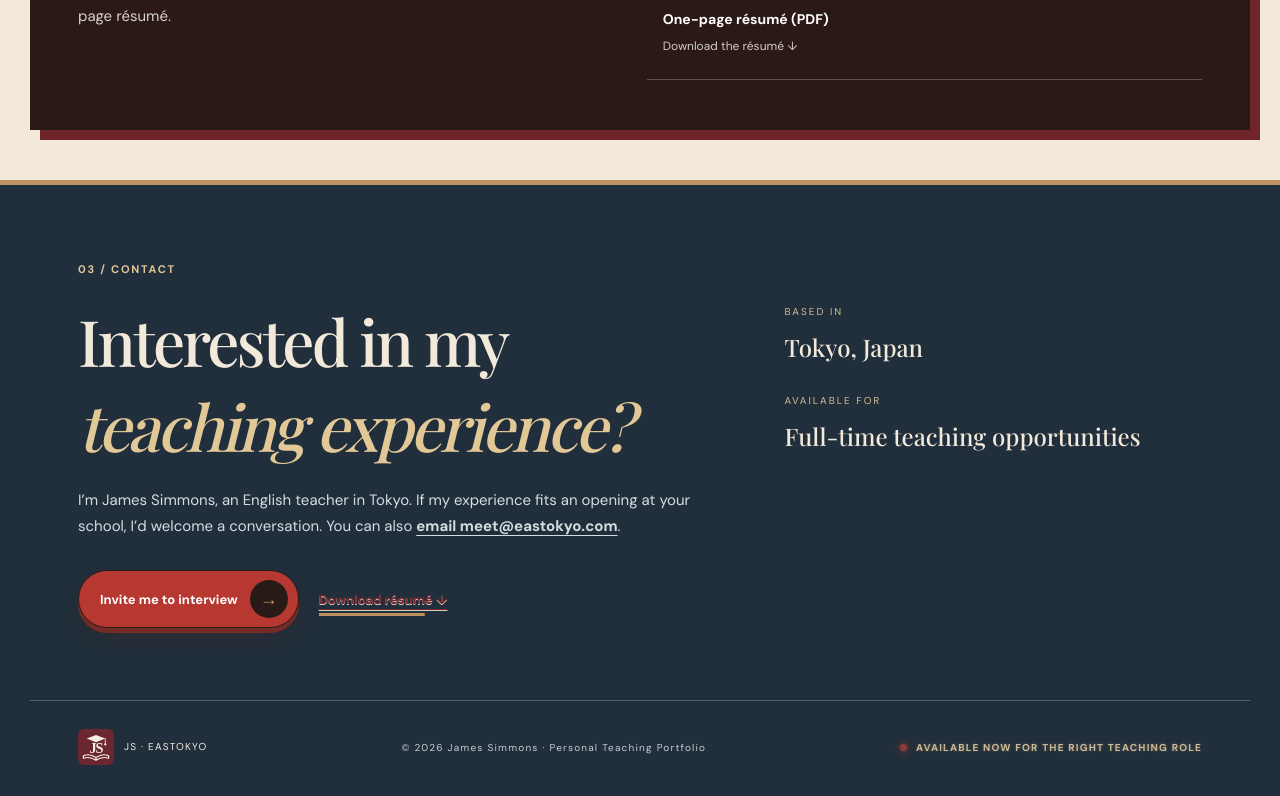
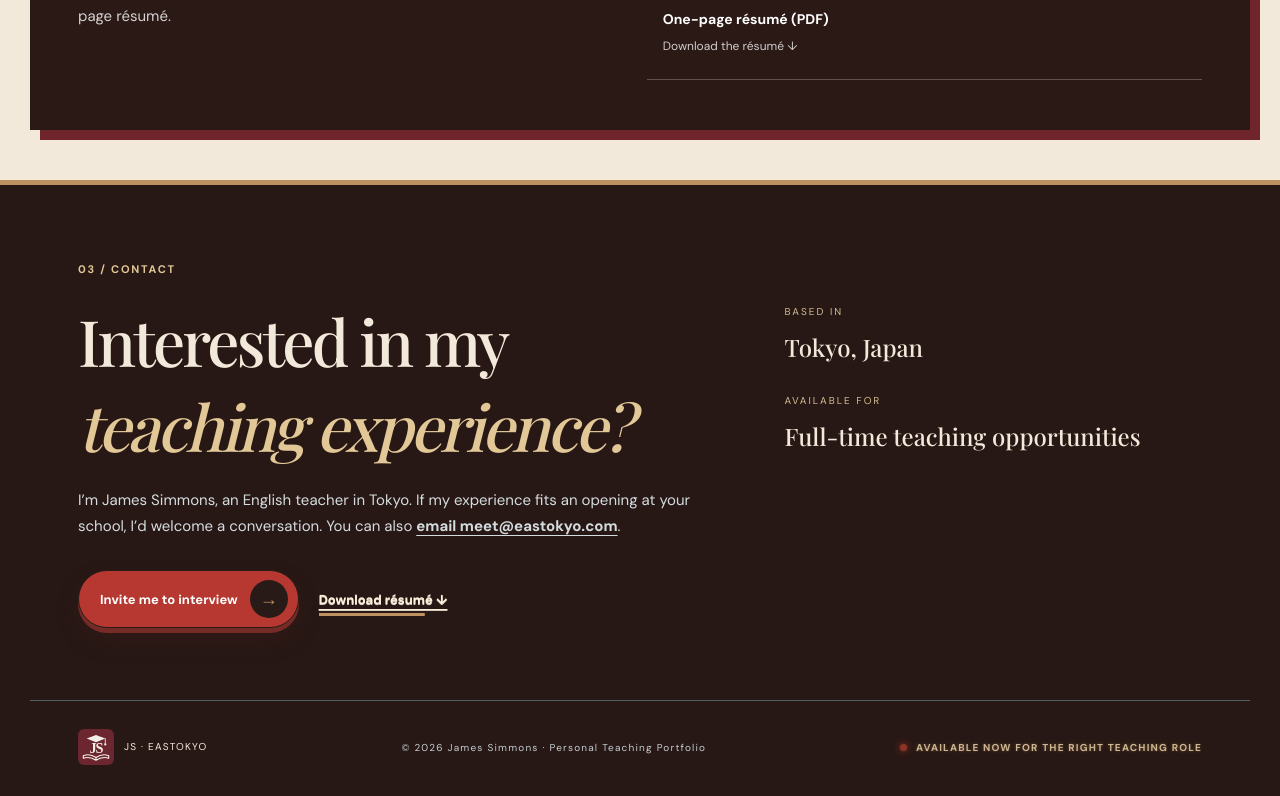
Before and after one commit to desukara/portfolio, a Next.js app: page / in a window 1280 px wide. Shown: the part 1327-2123 px from the top of the page. Built offline with nearby package versions, Linux system fonts and the light colour scheme; a web font is replaced by a local one.

Commit message:
Finish espresso footer palette and résumé contrast
Match the homepage footer to espresso and make its résumé link clearly visible on the dark surface.

```diff
--- a/app/home-motion.css
+++ b/app/home-motion.css
@@ -1205,3 +1205,23 @@
     transition: none !important;
   }
 }
+
+
+/* Keep the Italian palette consistent through the footer, with a clear résumé action. */
+.home-page footer {
+  background: #271815 !important;
+  color: #f3e9da;
+}
+.home-page .footer-actions .button-link {
+  color: #fff0d9;
+}
+.home-page .footer-actions .button-link::after {
+  background: #bd9160;
+}
+.home-page .footer-actions .button-link > span {
+  color: #e7b77f;
+}
+.home-page .footer-actions .button-link:hover::after,
+.home-page .footer-actions .button-link:focus-visible::after {
+  background: #f0c98c;
+}
```
